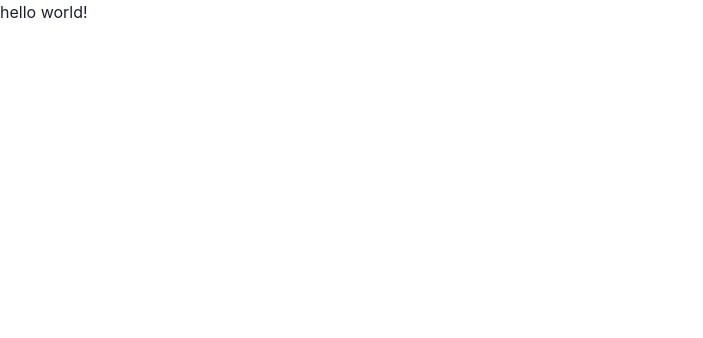
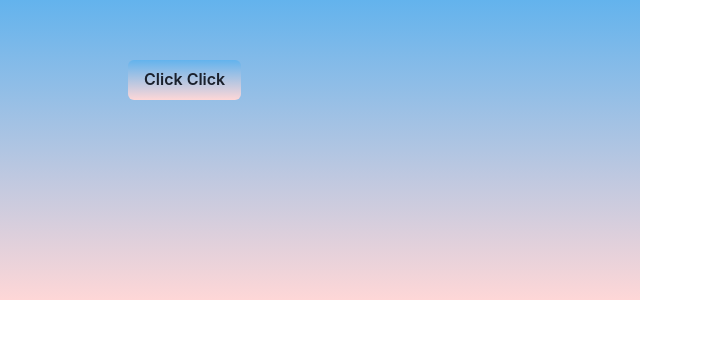
Before and after one commit to Gibbsforce/chakracourse, a React (Vite) app: page / in a window 1280 px wide. Shown: the top 338 px of the page, without its empty margins (0-703 px from the left). Built offline with nearby package versions, Linux system fonts and the light colour scheme.

Commit message:
added a simple box with background gradient changing when click button

```diff
--- a/src/App.jsx
+++ b/src/App.jsx
@@ -1,9 +1,34 @@
+import { useState } from "react"
+import { Box, Button } from "@chakra-ui/react"
 const App = () => {
-
+  const [direction, setDirection] = useState([
+    "to-t",
+    "to-tr",
+    "to-r",
+    "to-br",
+    "to-b",
+    "to-bl",
+    "to-l",
+    "to-tl",
+  ])
+  const [index, setIndex] = useState(Number)
+  const rotateGradient = () => {
+    if (index === direction.length - 1) setIndex(0)
+    setIndex((previous) => previous + 1)
+  }
   return (
-    <h1>
-      hello world!
-    </h1>
+    <Box
+      w="50%"
+      h="300px"
+      bgGradient={`linear(${direction[index]}, red.100, blue.300)`}
+    >
+      <Button
+        left="20%"
+        top="20%"
+        bgGradient={`linear(${direction[index]}, red.100, blue.300)`}
+        onClick={() => rotateGradient()}
+      >Click Click</Button>
+    </Box>
   )
 }
 
```
